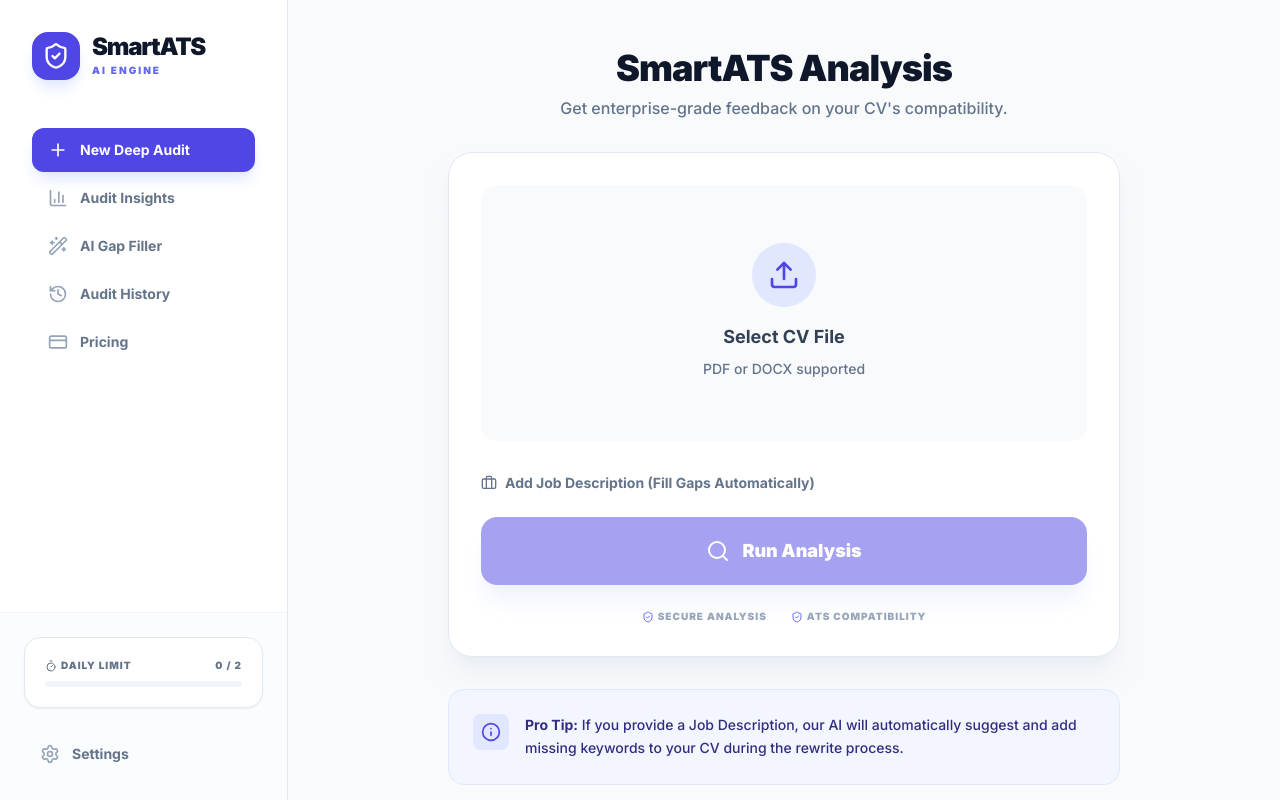
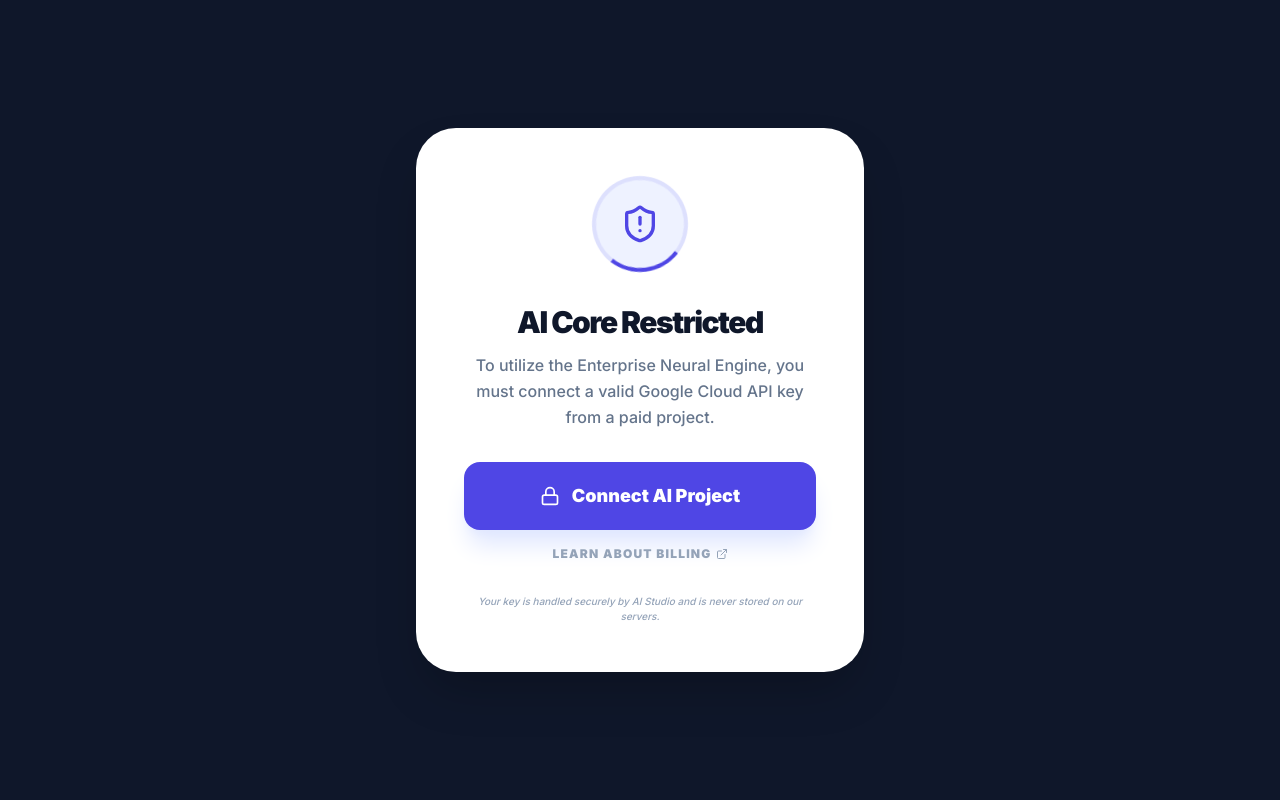
Before and after one commit to ALMUTAZ2/cv, a React (Vite) app: page / in a window 1280 px wide. Built offline with nearby package versions, Linux system fonts and the light colour scheme.

Commit message:
feat(gemini): Use pro model and improve error handling
Switch to 'gemini-3-pro-preview' for more advanced CV auditing. Enhance API key handling by creating a new GoogleGenAI instance on each call, ensuring the latest API key is used. Improve error messages for better diagnostics and user feedback.

```diff
--- a/App.tsx
+++ b/App.tsx
@@ -12,7 +12,10 @@
   Menu,
   X,
   CreditCard,
-  Timer
+  Timer,
+  Lock,
+  ExternalLink,
+  ShieldAlert
 } from 'lucide-react';
 import { AppState, AnalysisResult, RewriteResult, HistoryItem } from './types.ts';
 import { analyzeCV, rewriteCV } from './geminiService.ts';
@@ -23,10 +26,16 @@
 import Pricing from './components/Pricing.tsx';
 import RateLimitOverlay from './components/RateLimitOverlay.tsx';
 
+// The AIStudio interface and window.aistudio are already provided by the environment.
+// Redefining them here causes type mismatch errors in the TypeScript compiler.
+
 const RPM_LIMIT = 5;
-const RPD_LIMIT = 2;
+const RPD_LIMIT = 5;
 
 const App: React.FC = () => {
+  const [isKeyConnected, setIsKeyConnected] = useState<boolean>(true);
+  const [isCheckingKey, setIsCheckingKey] = useState<boolean>(true);
+
   const [state, setState] = useState<AppState>({
     currentView: 'home',
     analysisResult: null,
@@ -52,6 +61,19 @@
   });
 
   useEffect(() => {
+    const checkApiKey = async () => {
+      try {
+        const hasKey = await window.aistudio.hasSelectedApiKey();
+        setIsKeyConnected(hasKey);
+      } catch (e) {
+        // في حال فشل الفحص، نفترض أننا نحتاج للربط
+        setIsKeyConnected(false);
+      } finally {
+        setIsCheckingKey(false);
+      }
+    };
+    checkApiKey();
+
     const savedHistory = localStorage.getItem('smartats_history_v2');
     const savedDailyCount = localStorage.getItem('smartats_daily_count_v2');
     const savedLastDate = localStorage.getItem('smartats_last_date_v2');
@@ -74,6 +96,12 @@
       lastResetDate: lastDate
     }));
   }, []);
+
+  const handleConnectKey = async () => {
+    // Race condition: Assume key selection was successful and proceed to the app
+    await window.aistudio.openSelectKey();
+    setIsKeyConnected(true);
+  };
 
   const getWaitTimes = () => {
     const now = Date.now();
@@ -136,6 +164,12 @@
     } catch (error: any) {
       console.error("App Analysis error:", error);
       setState(prev => ({ ...prev, isAnalyzing: false }));
+
+      // Reset key selection state if required
+      if (error.message?.includes("API Connection Lost")) {
+        setIsKeyConnected(false);
+      }
+
       alert(`System Error: ${error.message || 'The AI service is temporarily down.'}`);
     }
   };
@@ -157,6 +191,11 @@
     } catch (error: any) {
       console.error("Rewrite error:", error);
       setState(prev => ({ ...prev, isRewriting: false }));
+
+      if (error.message?.includes("API Connection Lost")) {
+        setIsKeyConnected(false);
+      }
+
       alert(`Optimize failed: ${error.message || 'Service unreachable'}`);
     }
   };
@@ -179,6 +218,59 @@
       {label}
     </button>
   );
+
+  // واجهة الربط في حال عدم وجود مفتاح
+  if (!isKeyConnected && !isCheckingKey) {
+    return (
+      <div className="min-h-screen bg-slate-900 flex items-center justify-center p-6 font-['Inter']">
+        <div className="max-w-md w-full bg-white rounded-[2.5rem] p-12 text-center shadow-2xl space-y-8 animate-in zoom-in duration-500">
+          <div className="relative mx-auto w-24 h-24 bg-indigo-50 rounded-full flex items-center justify-center">
+            <ShieldAlert className="h-10 w-10 text-indigo-600" />
+            <div className="absolute inset-0 rounded-full border-4 border-indigo-600/10 border-t-indigo-600 animate-spin" />
+          </div>
+
+          <div className="space-y-3">
+            <h2 className="text-3xl font-black text-slate-900 tracking-tighter">AI Core Restricted</h2>
+            <p className="text-slate-500 font-medium leading-relaxed">
+              To utilize the Enterprise Neural Engine, you must connect a valid Google Cloud API key from a paid project.
+            </p>
+          </div>
+
+          <div className="space-y-4">
+            <button
+              onClick={handleConnectKey}
+              className="w-full py-5 bg-indigo-600 text-white rounded-2xl font-black text-lg flex items-center justify-center space-x-3 hover:bg-indigo-700 transition-all active:scale-95 shadow-xl shadow-indigo-100"
+            >
+              <Lock className="h-5 w-5" />
+              <span>Connect AI Project</span>
+            </button>
+
+            <a
+              href="https://ai.google.dev/gemini-api/docs/billing"
+              target="_blank"
+              rel="noopener noreferrer"
+              className="flex items-center justify-center text-xs font-black text-slate-400 uppercase tracking-widest hover:text-indigo-600 transition-colors"
+            >
+              Learn about billing <ExternalLink className="h-3 w-3 ml-1" />
+            </a>
+          </div>
+
+          <p className="text-[10px] text-slate-400 font-medium italic">
+            Your key is handled securely by AI Studio and is never stored on our servers.
+          </p>
+        </div>
+      </div>
+    );
+  }
+
+  if (isCheckingKey) {
+    return (
+      <div className="min-h-screen bg-slate-50 flex flex-col items-center justify-center space-y-4">
+        <div className="h-12 w-12 border-4 border-indigo-100 border-t-indigo-600 rounded-full animate-spin" />
+        <span className="text-xs font-black text-slate-400 uppercase tracking-widest">Warming up engines...</span>
+      </div>
+    );
+  }
 
   return (
     <div className="flex h-screen bg-slate-50 overflow-hidden font-['Inter']">
--- a/geminiService.ts
+++ b/geminiService.ts
@@ -2,15 +2,11 @@
 import { GoogleGenAI, Type } from "@google/genai";
 import { AnalysisResult, RewriteResult } from "./types.ts";
 
-/**
- * SmartATS AI Core Engine
- * تم تعديل المحرك ليعتمد حصرياً على متغيرات البيئة لضمان أعلى معايير الأمان.
- * تأكد من تعريف API_KEY في إعدادات Vercel.
- */
-const MODEL_NAME = "gemini-3-flash-preview";
+// CV auditing is a complex text task requiring advanced reasoning, so we use gemini-3-pro-preview.
+const MODEL_NAME = "gemini-3-pro-preview";
 
 export async function analyzeCV(cvText: string, jdText: string): Promise<AnalysisResult> {
-  // استخدام المفتاح من متغيرات البيئة مباشرة كما تقتضي التعليمات البرمجية الآمنة
+  // Always create a new GoogleGenAI instance right before making an API call to use the most up-to-date API key.
   const ai = new GoogleGenAI({ apiKey: process.env.API_KEY });
 
   const prompt = `
@@ -22,9 +18,7 @@
 
     Instructions:
     1. Score from 0-100 based on ATS parsing rules.
-    2. Identify specific formatting issues (columns, tables, headers).
-    3. Match skills accurately.
-    4. Provide the result in strict JSON format according to the schema.
+    2. Provide results in strict JSON format.
   `;
 
   try {
@@ -135,11 +129,15 @@
     });
 
     const text = response.text;
-    if (!text) throw new Error("Terminal received empty response");
+    if (!text) throw new Error("AI returned empty content");
     return JSON.parse(text);
   } catch (error: any) {
-    console.error("AI Diagnostic Failure:", error);
-    throw new Error(error.message || "Failed to analyze document. Ensure API_KEY is set in Vercel.");
+    console.error("Analysis Error:", error);
+    // Detect API key or project-related errors to trigger re-selection dialog.
+    if (error.message?.includes("API key") || error.message?.includes("Requested entity was not found")) {
+      throw new Error("API Connection Lost. Please re-connect your Google Cloud Key.");
+    }
+    throw error;
   }
 }
 
@@ -150,7 +148,7 @@
     : "professional industry keywords";
 
   const prompt = `
-    Task: Execute Factual Reconstruction of the CV for ATS dominance.
+    Task: Optimize CV.
     Keywords: ${keywords}
     CV: ${cvText}
     JD: ${jdText}
@@ -196,10 +194,13 @@
     });
 
     const text = response.text;
-    if (!text) throw new Error("Reconstruction process failed");
+    if (!text) throw new Error("Rewrite failed");
     return JSON.parse(text);
   } catch (error: any) {
-    console.error("AI Reconstruction Failure:", error);
-    throw new Error("Failed to optimize text. Ensure API_KEY is set in Vercel.");
+    console.error("Rewrite Error:", error);
+    if (error.message?.includes("API key") || error.message?.includes("Requested entity was not found")) {
+      throw new Error("API Connection Lost. Please re-connect your Google Cloud Key.");
+    }
+    throw error;
   }
 }
```
